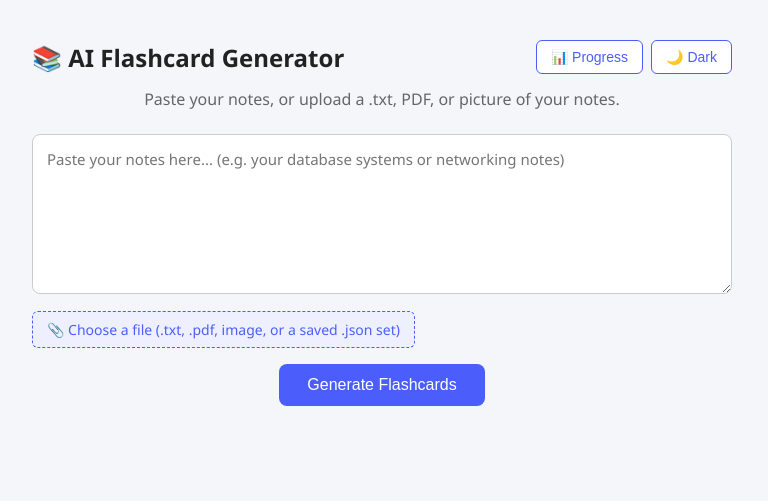
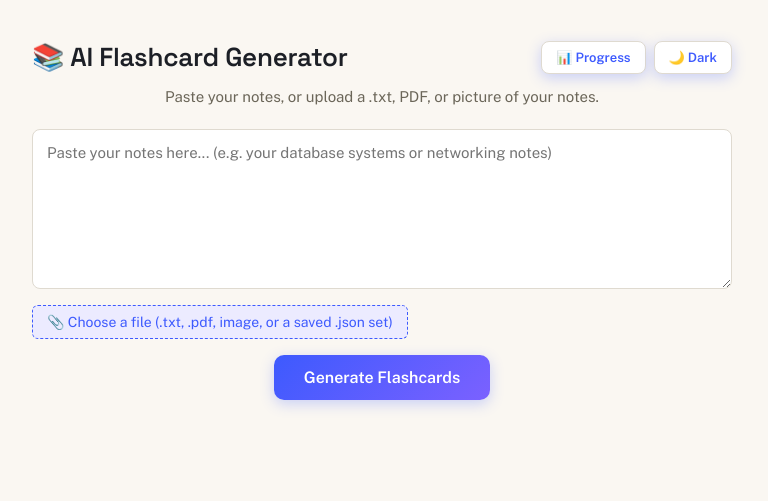
Before and after one commit to BakiTheGoat/ai-flashcards, a Flask app: page / in a window 1280 px wide. Shown: the top 501 px of the page, without its empty margins (258-1026 px from the left). Run offline with Flask 3, Linux system fonts and the light colour scheme.

Commit message:
design refresh: new palette, fonts, stacked-card signature effect

```diff
--- a/static/style.css
+++ b/static/style.css
@@ -3,46 +3,56 @@
 }
 
 :root {
-  --bg: #f4f6f9;
-  --text: #222;
-  --text-muted: #666;
-  --card-bg: white;
-  --border: #ccc;
-  --accent: #4b5efc;
-  --accent-hover: #3b4bd8;
-  --accent-light: #eef0ff;
-  --accent-light-hover: #dfe2ff;
-  --card-front-bg: #4b5efc;
+  --bg: #FAF7F2;
+  --text: #1C1F26;
+  --text-muted: #6B6659;
+  --card-bg: #FFFFFF;
+  --card-surface: #EDEAE3;
+  --border: #DFDAD0;
+  --accent: #3D5AFE;
+  --accent-2: #7B61FF;
+  --accent-hover: #2E46D9;
+  --accent-light: #ECEBFF;
+  --accent-light-hover: #DEDBFF;
+  --card-front-bg: linear-gradient(135deg, #3D5AFE 0%, #7B61FF 100%);
   --card-front-text: white;
-  --card-back-bg: white;
-  --error: #b00020;
-  --success: #2e7d32;
+  --card-back-bg: #FFFFFF;
+  --error: #C4402E;
+  --success: #1E7A4C;
+  --coral: #FF6B4A;
+
+  --font-display: 'Space Grotesk', 'Segoe UI', sans-serif;
+  --font-body: 'Public Sans', 'Segoe UI', Arial, sans-serif;
+  --font-mono: 'JetBrains Mono', 'Consolas', monospace;
 }
 
 [data-theme="dark"] {
-  --bg: #16181d;
-  --text: #e8e8e8;
-  --text-muted: #a0a0a0;
-  --card-bg: #22252b;
-  --border: #3a3d44;
-  --accent: #7c8cff;
-  --accent-hover: #909dff;
-  --accent-light: #262a3a;
-  --accent-light-hover: #30354a;
-  --card-front-bg: #4b5efc;
+  --bg: #151821;
+  --text: #EDEAE3;
+  --text-muted: #9A9689;
+  --card-bg: #1C1F26;
+  --card-surface: #22252E;
+  --border: #2E323C;
+  --accent: #7B8CFF;
+  --accent-2: #9B85FF;
+  --accent-hover: #96A3FF;
+  --accent-light: #23273A;
+  --accent-light-hover: #2C3149;
+  --card-front-bg: linear-gradient(135deg, #3D5AFE 0%, #7B61FF 100%);
   --card-front-text: white;
-  --card-back-bg: #22252b;
-  --error: #ff6b6b;
-  --success: #6bcf6b;
+  --card-back-bg: #1C1F26;
+  --error: #FF7A63;
+  --success: #4FCB8A;
+  --coral: #FF8464;
 }
 
 body {
-  font-family: 'Segoe UI', Arial, sans-serif;
+  font-family: var(--font-body);
   background: var(--bg);
   color: var(--text);
   margin: 0;
   padding: 40px 20px;
-  transition: background 0.2s, color 0.2s;
+  transition: background 0.25s, color 0.25s;
 }
 
 .container {
@@ -63,7 +73,10 @@ body {
   margin: 0;
   flex: 1;
   text-align: left;
-  font-size: 24px;
+  font-family: var(--font-display);
+  font-size: 26px;
+  font-weight: 600;
+  letter-spacing: -0.01em;
 }
 
 .top-bar-actions {
@@ -75,17 +88,19 @@ body {
 h1 {
   text-align: center;
   margin-bottom: 4px;
+  font-family: var(--font-display);
 }
 
 .theme-toggle-btn {
   background: var(--card-bg);
   color: var(--accent);
-  border: 1px solid var(--accent);
-  border-radius: 6px;
+  border: 1px solid var(--border);
+  border-radius: 8px;
   padding: 8px 14px;
-  font-size: 14px;
+  font-size: 13px;
+  font-family: var(--font-body);
   cursor: pointer;
-  transition: background 0.2s;
+  transition: background 0.2s, border-color 0.2s;
   margin: 0;
   display: inline-flex;
   align-items: center;
@@ -102,6 +118,7 @@ h1 {
   color: var(--text-muted);
   margin-top: 0;
   margin-bottom: 24px;
+  font-size: 15px;
 }
 
 .history-bar {
@@ -231,30 +249,41 @@ textarea {
 }
 
 .file-name {
-  font-size: 13px;
+  font-size: 12px;
+  font-family: var(--font-mono);
   color: var(--text-muted);
 }
 
 button {
   display: block;
   margin: 16px auto;
-  padding: 12px 28px;
+  padding: 13px 30px;
   font-size: 16px;
-  background: var(--accent);
+  font-family: var(--font-body);
+  font-weight: 600;
+  background: linear-gradient(135deg, var(--accent) 0%, var(--accent-2) 100%);
   color: white;
   border: none;
-  border-radius: 8px;
+  border-radius: 10px;
   cursor: pointer;
-  transition: background 0.2s;
+  transition: transform 0.15s ease, box-shadow 0.15s ease;
+  box-shadow: 0 4px 14px rgba(61, 90, 254, 0.25);
 }
 
 button:hover {
-  background: var(--accent-hover);
+  transform: translateY(-1px);
+  box-shadow: 0 6px 18px rgba(61, 90, 254, 0.32);
+}
+
+button:active {
+  transform: translateY(0);
 }
 
 button:disabled {
   background: #a5a8c9;
   cursor: not-allowed;
+  transform: none;
+  box-shadow: none;
 }
 
 .mode-row {
--- a/templates/index.html
+++ b/templates/index.html
@@ -4,7 +4,10 @@
   <meta charset="UTF-8">
   <meta name="viewport" content="width=device-width, initial-scale=1.0">
   <title>AI Flashcard Generator</title>
-  <link rel="stylesheet" href="{{ url_for('static', filename='style.css') }}?v=3">
+  <link rel="preconnect" href="https://fonts.googleapis.com">
+  <link rel="preconnect" href="https://fonts.gstatic.com" crossorigin>
+  <link href="https://fonts.googleapis.com/css2?family=Space+Grotesk:wght@500;600;700&family=Public+Sans:wght@400;500;600&family=JetBrains+Mono:wght@400;500&display=swap" rel="stylesheet">
+  <link rel="stylesheet" href="{{ url_for('static', filename='style.css') }}?v=4">
 </head>
 <body>
 
```
Also changed, not shown: other parts of static/style.css (+66 -10 lines).
